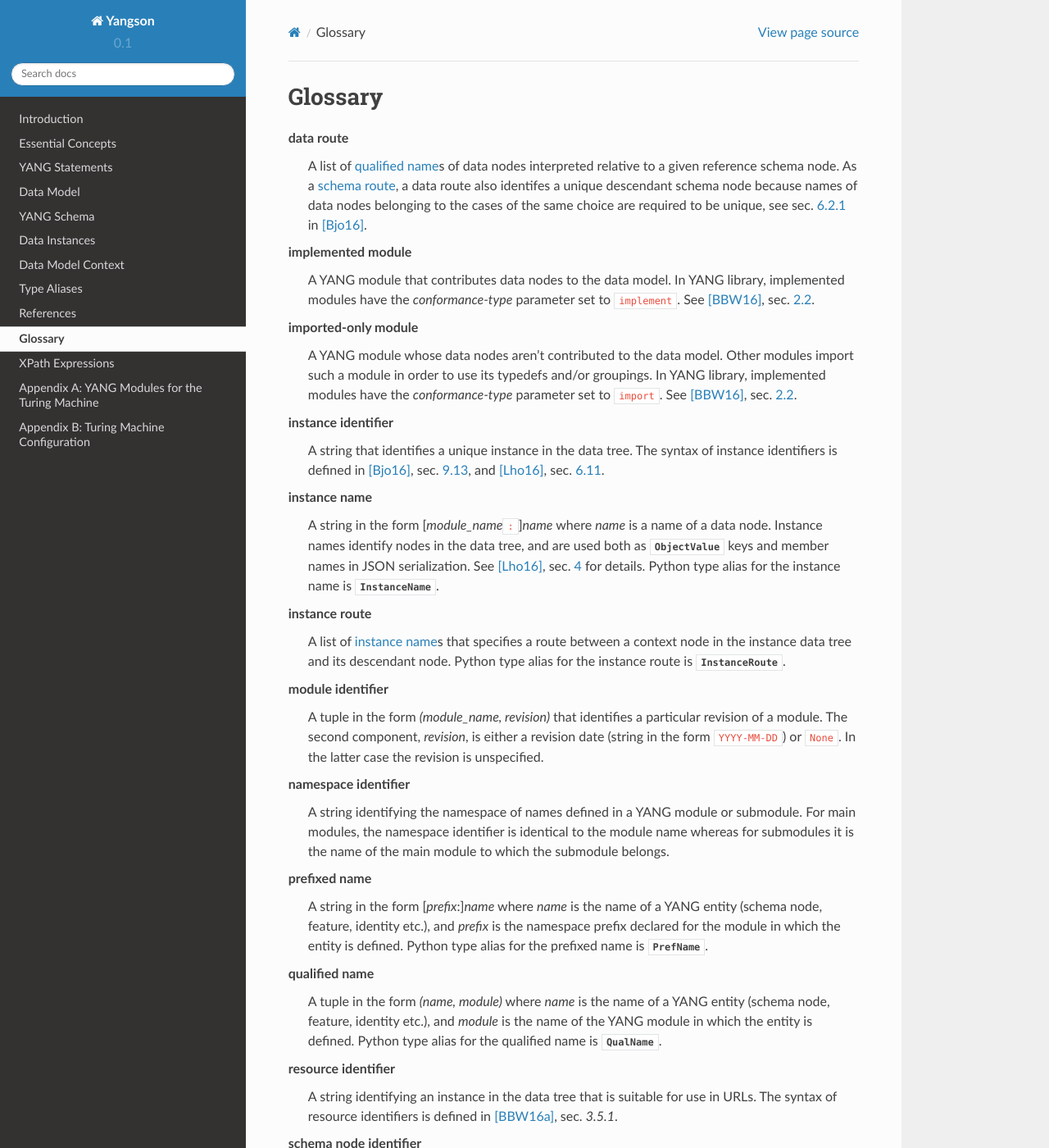
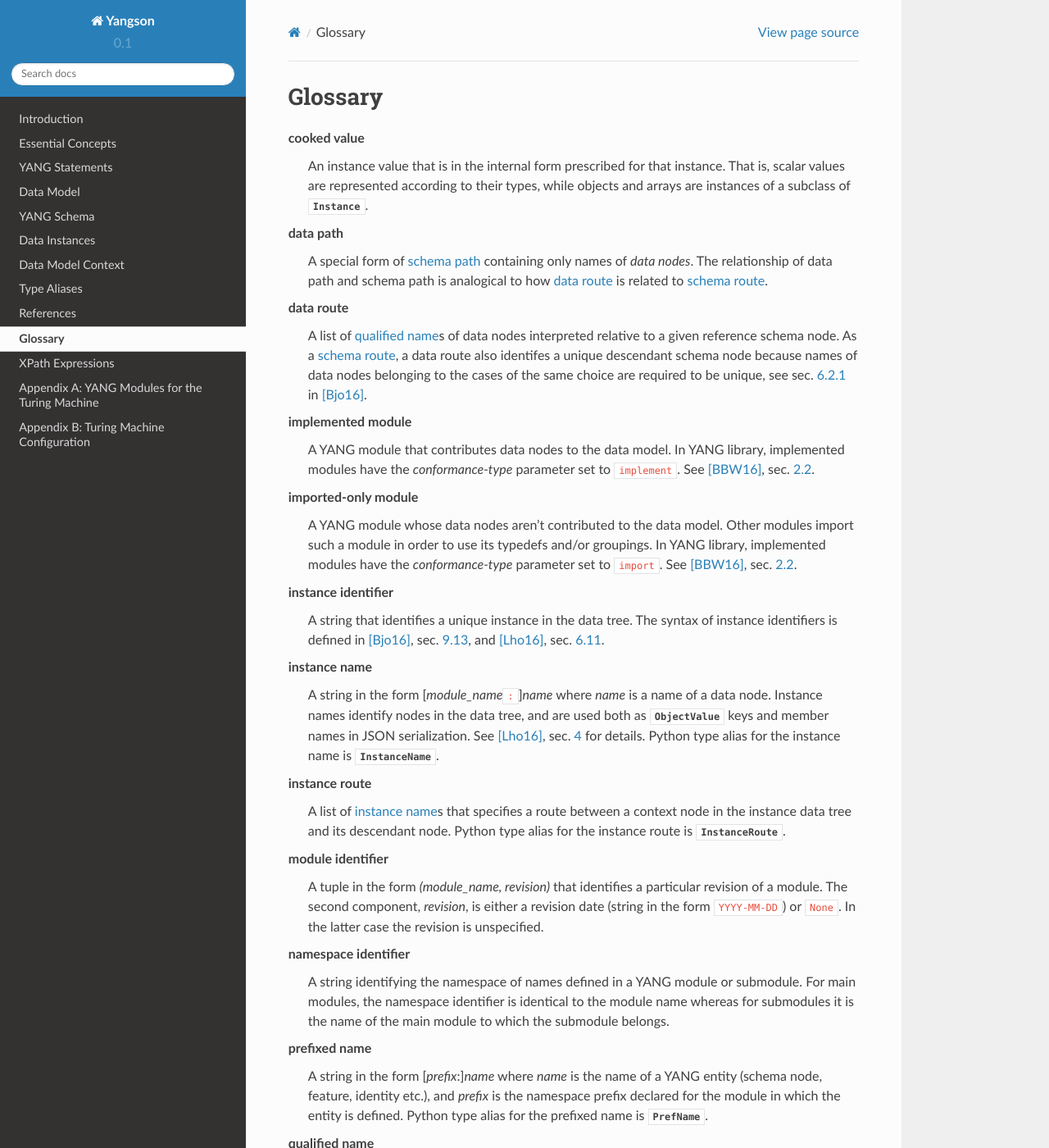
Before and after one commit to CZ-NIC/yangson, a Sphinx documentation site: the page built from docs/glossary.rst, in a window 1280 px wide and 1400 px high. Shown: the whole window at 82% size. Built offline with Sphinx 7.4.7 and the Read the Docs theme 2.0.0, drawn with Linux system fonts in a browser that asks for light colours; some of the changed text lies outside the part shown.

```diff
--- a/docs/glossary.rst
+++ b/docs/glossary.rst
@@ -6,6 +6,20 @@
 
 .. glossary::
    :sorted:
+
+   raw value
+
+      A value of an instance that is produced by the Python parser
+      from serialised JSON data. Based on its type and data model
+      information, a raw value is transformed to a :term:`cooked
+      value`.
+
+   cooked value
+
+      An instance value that is in the internal form prescribed for
+      that instance. That is, scalar values are represented according
+      to their types, while objects and arrays are instances of a
+      subclass of :class:`Instance`.
 
    qualified name
 
@@ -59,13 +73,20 @@
    schema path
 
        A string of slash-separated schema node names in the form
-       [*module_name*\ ``:``]\ *node_name*. The initial component must
-       always be qualified with a module name. Any subsequent
-       component is qualified with a module name if and only if its
-       namespace is different from the previous component. A schema
-       path is always absolute, i.e. starts at the top of the
-       schema. A leading slash is optional. Python type alias for the
-       schema path is :const:`SchemaPath`.
+       [*module_name*\ ``:``]\ *schema_node_name*. The initial
+       component must always be qualified with a module name. Any
+       subsequent component is qualified with a module name if and
+       only if its namespace is different from the previous
+       component. A schema path is always absolute, i.e. starts at the
+       top of the schema. A leading slash is optional. Python type
+       alias for the schema path is :const:`SchemaPath`.
+
+   data path
+
+       A special form of :term:`schema path` containing only names of
+       *data nodes*. The relationship of data path and schema path is
+       analogical to how :term:`data route` is related to
+       :term:`schema route`.
 
    schema node identifier
 
```
Also changed, not shown: docs/datamodel.rst (+37 -2 lines), docs/statement.rst (+22 -10 lines), 1 other file.
